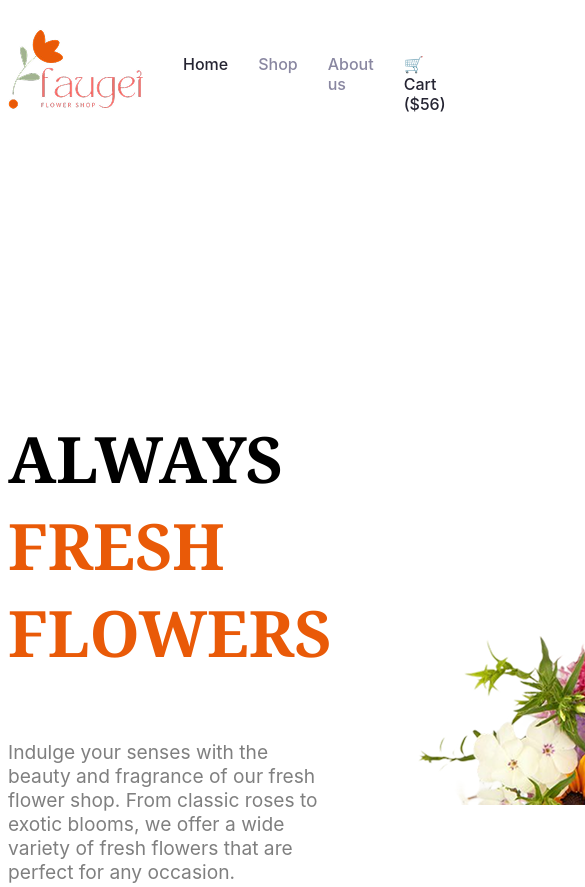
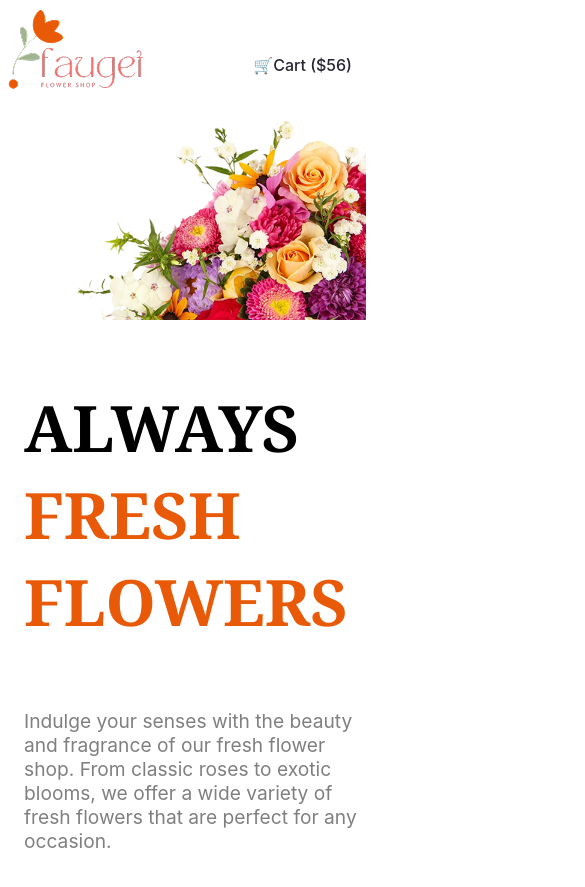
Before and after one commit to bmrifat/Second-Assignment, a plain HTML site: page index.htm in a window 390 px wide. Shown: the top 887 px of the page, 585 px wide, since content can reach past the window. Drawn offline with Linux system fonts and the light colour scheme.

Commit message:
motatui responsive

```diff
--- a/index.htm
+++ b/index.htm
@@ -11,9 +11,9 @@
         <nav class="navbar display-flex ">
          <img src="assets/logo.png" alt="" class="navlogo">
          <ul class="nav-links display-flex inter">
-           <li class="nav-item"><a href="" class="nav-link nav-item-home-c">Home</a></li>
-           <li class="nav-item"><a href="" class="nav-link nav-item-colour">Shop</a></li>
-           <li class="nav-item"><a href="" class="nav-link nav-item-colour">About us</a></li>
+           <li class="nav-item desktop-only "><a href="" class="nav-link nav-item-home-c">Home</a></li>
+           <li class="nav-item desktop-only "><a href="" class="nav-link nav-item-colour">Shop</a></li>
+           <li class="nav-item desktop-only"><a href="" class="nav-link nav-item-colour">About us</a></li>
            <li class="nav-item"><a href="" class="nav-link nav-item-home-c">🛒Cart ($56)</a></li>
          </ul>
         </nav>
@@ -116,11 +116,9 @@
     </div>
 </section>
 
-<section class="latest-deals text-center">
-    <h2 class="deals-heading noto-serif"><span class="text-colour">Latest</span> Deals</h2>
+    <section class="latest-deals text-center">
+     <h2 class="deals-heading noto-serif"><span class="text-colour">Latest</span> Deals</h2>
     <p class=" deals-discription inter color-50p ">Indulge your senses with the beauty and fragrance of our fresh flower shop. From<br>classic roses to exotic blooms, we offer a wide variety of fresh.</p>
-
-    <!-- <section class="latest-deals"> -->
     <div class="deals-container display-flex">
 
         <div class="left-deals display-flex ">
@@ -137,20 +135,16 @@
      </div>
     </section>
     <section id="img" class="subscribe">
-    <img src="assets/news-letter-bg.png" alt="Background flowers" class="subscribe-img"> <!-- Your image here -->
+    <img src="assets/news-letter-bg.png" alt="Background flowers" class="subscribe-img">
     <div class="subscribe-content">
         <h2>Join the colorful Bunch</h2>
         <form class="subscribe-form">
             <input type="email" placeholder="Write email" required>
             <button class="btn-primary" type="submit">Subscribe</button>
         </form>
-    </div>
- </section>
-
- <!-- </section> -->
-
+      </div>
+     </section>
     </main>
-    <!-- HTML -->
 <footer class="footer display-flex ">
   <div class="footer-left">
     <img src="assets/logo.png" alt="Logo" class="footer-logo">
--- a/styels/styel.css
+++ b/styels/styel.css
@@ -24,7 +24,9 @@
 .display-flex {
     display: flex;
 }
-
+.desktop-only {
+  display: block;
+}
 .text-center {
   text-align: center;
 }
@@ -76,7 +78,7 @@
     margin: 0 auto ;
 }
 .banner-title {
-  font-weight: 700px;
+  font-weight: 600px;
   font-size: 4rem;
 }
 .banner-discription{
@@ -89,7 +91,10 @@
     justify-content: space-between;
     margin-top: 221px;
 }
-
+.banner-img {
+  max-width: 100%;
+  height: auto;
+}
 main {
   max-width: 1440px;
  max-width: calc(100% - 300px); /* 150px gap left+right */
@@ -122,7 +127,7 @@ main {
     margin: 150px;
     column-gap: 50px;
 }
-.flower-image{
+.flower-image {
   width: 540px;
   height: 597px;
 }
@@ -258,6 +263,24 @@ main {
   .banner .product-grid .Our-Plants .flower-section .latest-deals .subscribe .footer{
     flex-direction: column;
   }
+  .desktop-only{
+    display: none;
+  }
+  .navbar ul li {
+
+  }
+  .banner{
+    flex-direction: column;
+    margin-top: 0;
+    padding: 16px;
+    height: auto;
+    overflow: visible;
+  }
+  .banner-img{
+    max-width: 100%;
+    height: auto;
+    order: -1;
+  }
   .product-grid{
    grid-template-columns: repeat(2,1fr);
   }
```
